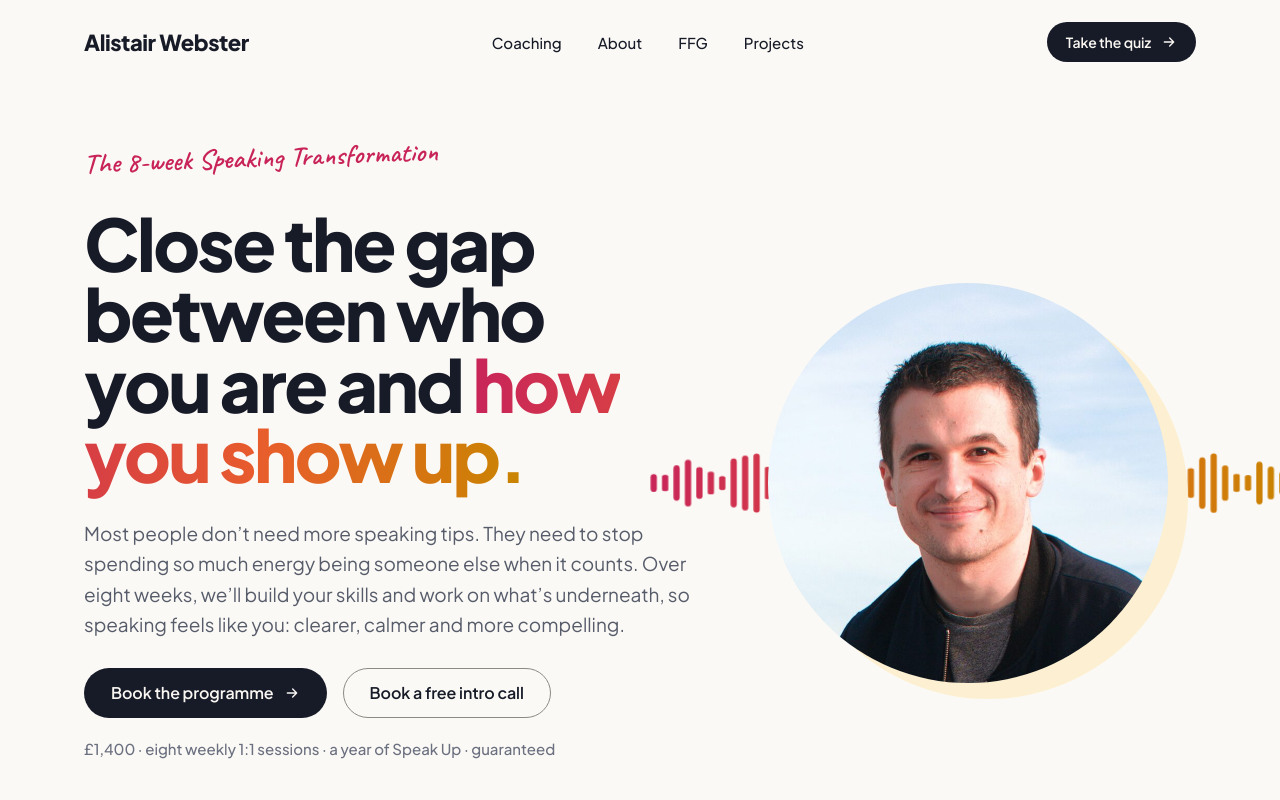
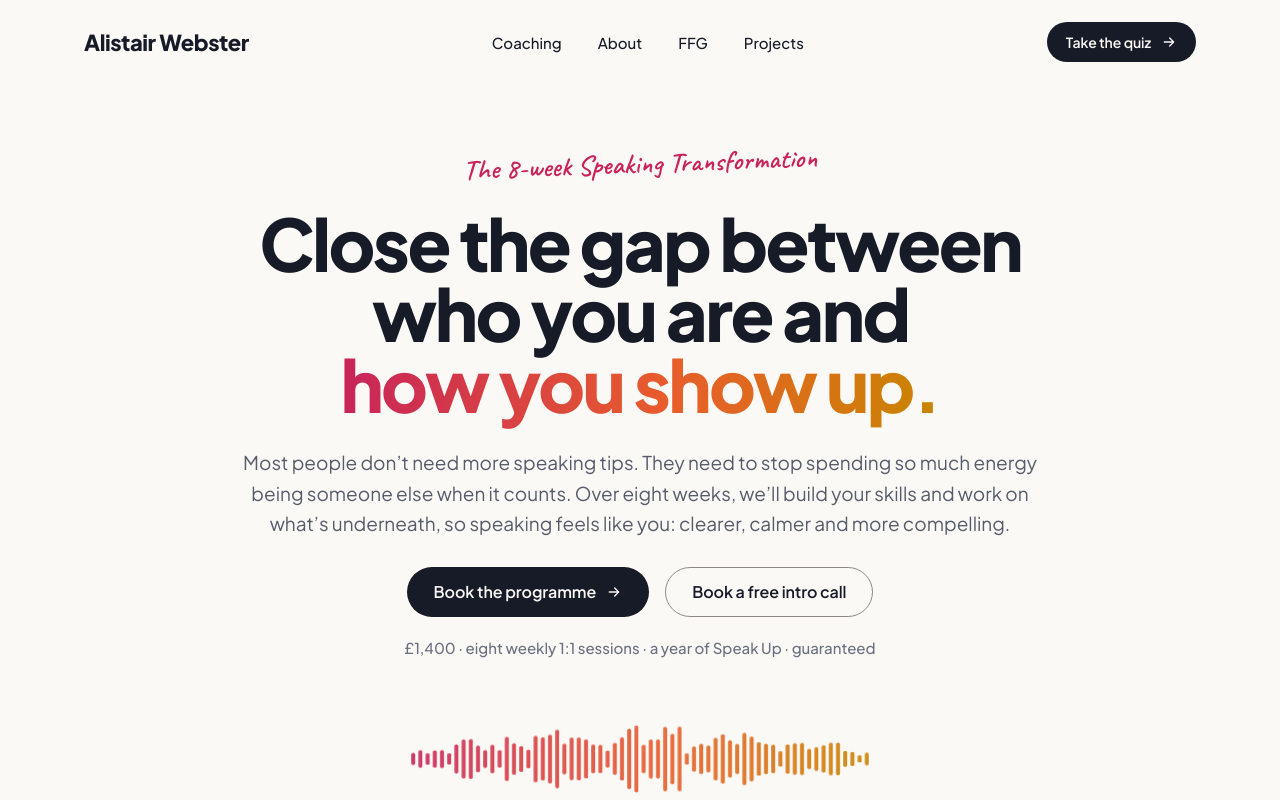
Before and after one commit to Webster-10101/aw-website, a Next.js app: page /coaching in a window 1280 px wide. Shown: the top 800 px of the page. Built offline with nearby package versions, Linux system fonts and the light colour scheme.

Commit message:
/coaching: centred hero without photo, live waveform beneath

```diff
--- a/app/(site)/coaching/page.tsx
+++ b/app/(site)/coaching/page.tsx
@@ -6,10 +6,10 @@ import {
   Gradient,
   Highlight,
   Note,
-  PhotoDisc,
   Pillars,
   PullQuote,
   Testimonial,
+  Waveform,
 } from "@/components/aw";
 import Reveal from "@/components/aw/Reveal";
 import { LINKS } from "../links";
@@ -43,8 +43,8 @@ export default function CoachingPage() {
   return (
     <>
       {/* Hero */}
-      <section className="hero">
-        <div className="wrap hero-grid">
+      <section className="hero hero-centred">
+        <div className="wrap">
           <div className="hero-copy">
             <Note>The 8-week Speaking Transformation</Note>
             <h1 className="aw-h aw-h-xl coaching-h1">
@@ -65,8 +65,8 @@ export default function CoachingPage() {
             </div>
             <p className="cta-note">£1,400 · eight weekly 1:1 sessions · a year of Speak Up · guaranteed</p>
           </div>
-          <div className="hero-art">
-            <PhotoDisc src="/images/alistair-webster.jpg" alt="Alistair Webster" size={400} waveId="coaching-wave" live />
+          <div className="hero-wave" aria-hidden>
+            <Waveform id="coaching-wave" bars={64} seed={7} height={72} live />
           </div>
         </div>
       </section>
--- a/app/(site)/site.css
+++ b/app/(site)/site.css
@@ -380,3 +380,11 @@ a:focus-visible, summary:focus-visible { outline: 2px solid var(--focus); outlin
 .outcomes .aw-arrows { gap: var(--space-3); }
 .stage:nth-child(4)::before { background: #e0702c; }
 .programme-copy .aw-quote { margin-top: var(--space-3); }
+.hero-centred { text-align: center; padding-bottom: var(--space-6); }
+.hero-centred .hero-copy { max-width: 940px; margin: 0 auto; justify-items: center; }
+.hero-centred .aw-eyebrow { justify-self: center; transform: rotate(-2deg); transform-origin: center; }
+.hero-centred .lede { margin: 0 auto; }
+.hero-centred .ctas { justify-content: center; }
+.hero-centred .cta-note { margin-top: -8px; }
+.hero-wave { max-width: 720px; margin: var(--space-6) auto 0; opacity: .9; }
+@media (max-width: 640px) { .hero-centred { text-align: left; } .hero-centred .hero-copy { justify-items: start; } .hero-centred .aw-eyebrow { justify-self: start; } .hero-centred .ctas { justify-content: flex-start; } .hero-wave { margin-top: var(--space-5); } }
```
